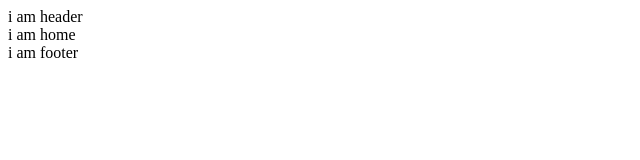
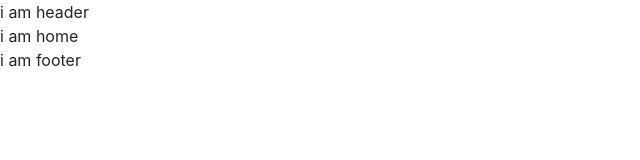
Before and after one commit to ashiqulemu/simple-theme, a Vue app: page / in a window 1280 px wide. Shown: the top 160 px of the page, without its empty margins (0-640 px from the left). Built offline with nearby package versions, Linux system fonts and the light colour scheme.

Commit message:
2nd commit

```diff
--- a/package.json
+++ b/package.json
@@ -7,7 +7,10 @@
     "build": "vue-cli-service build"
   },
   "dependencies": {
+    "bootstrap": "^4.4.1",
     "core-js": "^3.4.4",
+    "jquery": "^3.4.1",
+    "popper.js": "^1.16.1",
     "vue": "^2.6.10",
     "vue-router": "^3.1.3",
     "vuex": "^3.1.2"
--- a/src/App.vue
+++ b/src/App.vue
@@ -7,8 +7,8 @@
 </template>
 
 <script>
-    import myHeader from "./components/partial/header";
-    import myFooter from "./components/partial/footer"
+    import myHeader from "./components/partial/myHeader";
+    import myFooter from "./components/partial/myFooter"
 
     export default {
         components: {
--- a/src/components/partial/header.vue
+++ b/src/components/partial/myFooter.vue
@@ -1,12 +1,11 @@
 <template>
     <div>
-        i am header
+        i am  footer
     </div>
 </template>
 
 <script>
     export default {
-        name: "header"
     }
 </script>
 
--- a/src/components/partial/footer.vue
+++ b/src/components/partial/myHeader.vue
@@ -1,12 +1,12 @@
 <template>
     <div>
-        i am  footer
+        i am header
     </div>
 </template>
 
 <script>
     export default {
-        name: "footer"
+
     }
 </script>
 
--- a/src/main.js
+++ b/src/main.js
@@ -2,6 +2,8 @@ import Vue from 'vue'
 import App from './App.vue'
 import router from './router'
 import store from './store'
+import 'bootstrap';
+import 'bootstrap/dist/css/bootstrap.min.css';
 
 Vue.config.productionTip = false
 
--- a/src/router/index.js
+++ b/src/router/index.js
@@ -1,14 +1,12 @@
 import Vue from 'vue'
 import VueRouter from 'vue-router'
-import Home from '../views/Home.vue'
-
-Vue.use(VueRouter)
+Vue.use(VueRouter);
 
 const routes = [
   {
     path: '/',
-    name: 'home',
-    component: Home
+        name: 'dashboard',
+        component: require('../views/Home').default
   },
 ]
 
```
